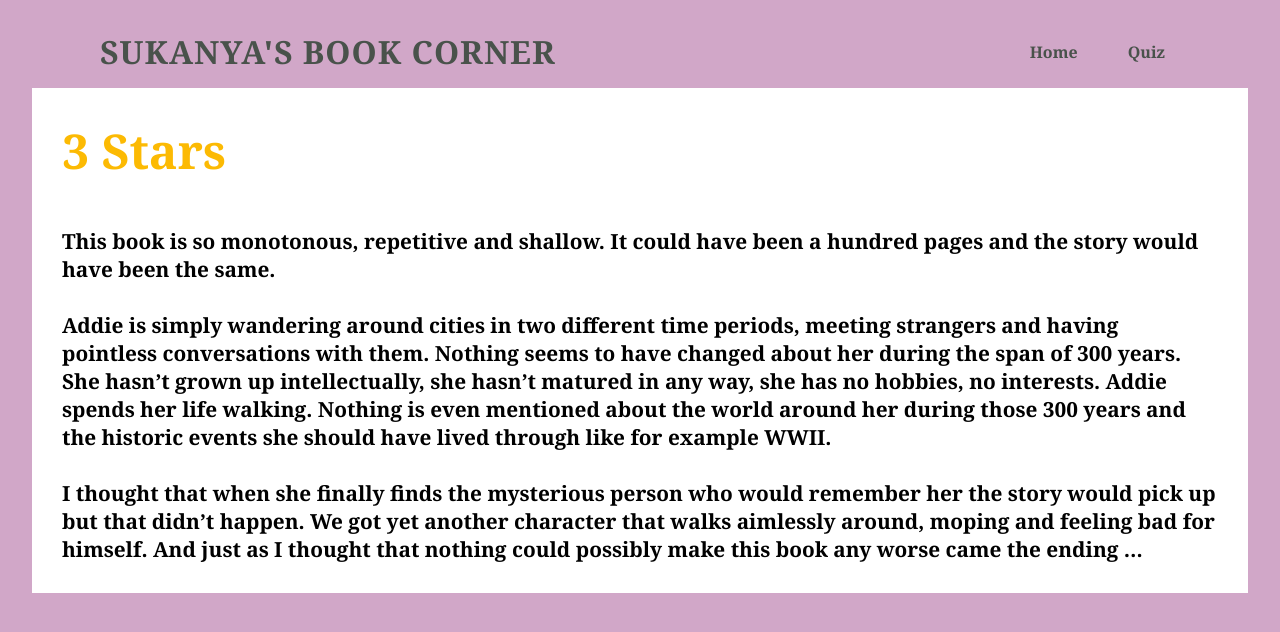
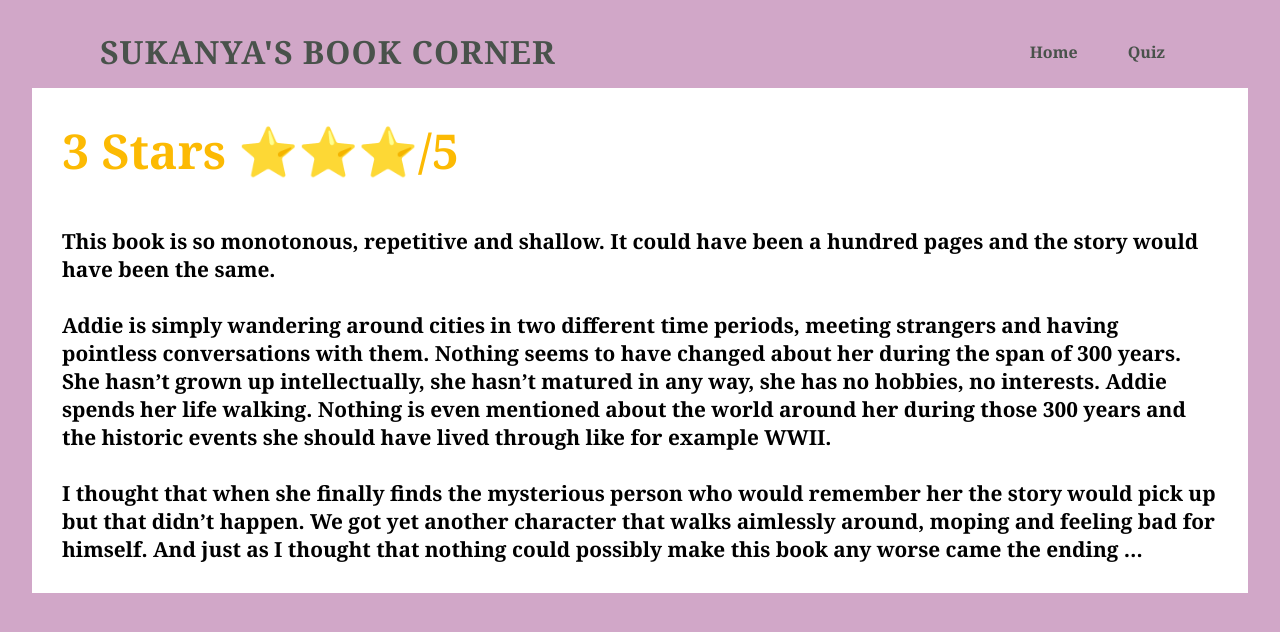
Before and after one commit to svasudevan-coder/sukanyasbookcorner.github.io, a plain HTML site: page addie.html in a window 1280 px wide. Drawn offline with Linux system fonts and the light colour scheme.

Commit message:
Update addie.html

```diff
--- a/addie.html
+++ b/addie.html
@@ -17,7 +17,7 @@
 <body>
     <div class="rev-cont">
         <div class= "rev">
-        <h2><b>3 Stars</b></h2>
+        <h2><b>3 Stars ⭐⭐⭐/5 </b></h2>
         <br></br>
         <p>
             This book is so monotonous, repetitive and shallow. It could have been a hundred pages and the story would have been the same.
```
